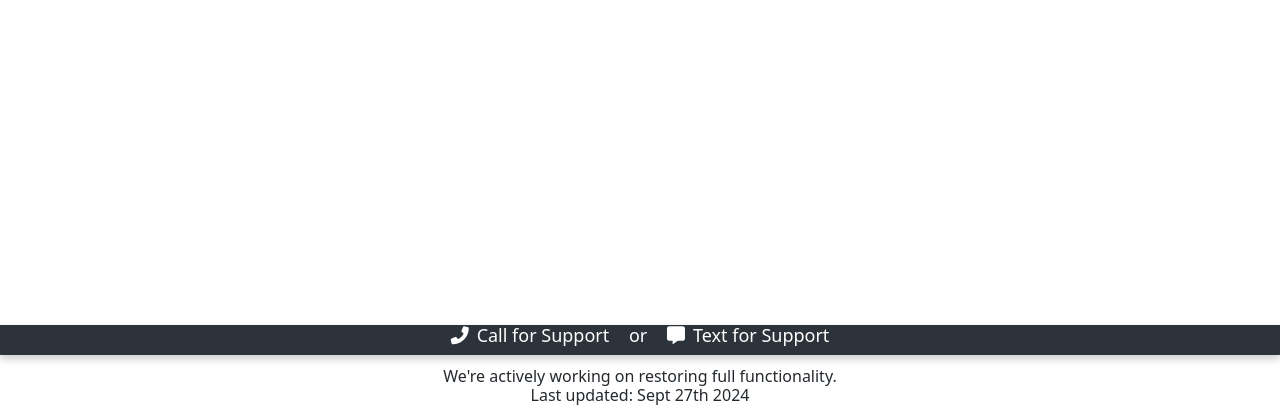
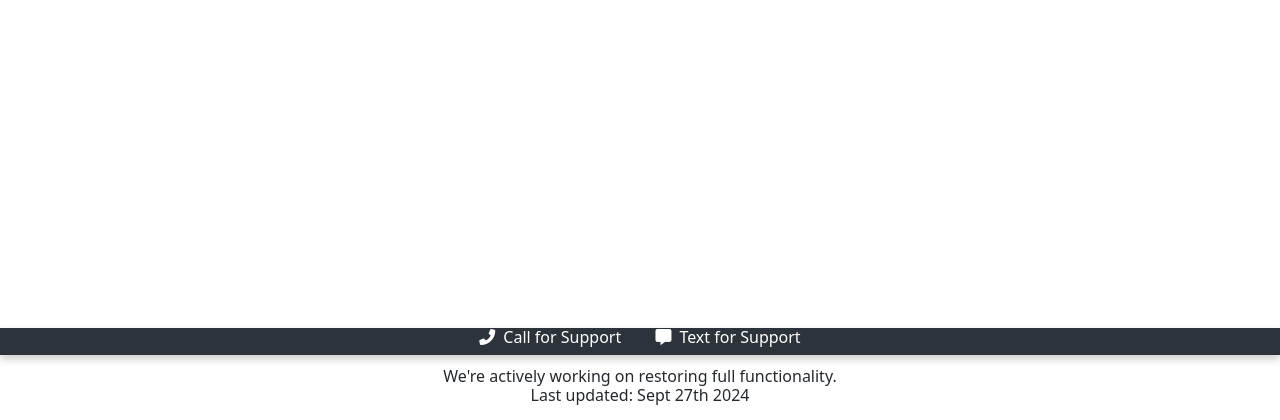
Before and after one commit to ujazishere/Cirrostrats-Django, a Django app: page / in a window 1280 px wide. Shown: the part 380-800 px from the top of the page. Run offline with Django 4.2, Linux system fonts and the light colour scheme; some libraries are stand-ins or nearby versions.

Commit message:
changes in footer

```diff
--- a/dj/dj_app/templates/home.html
+++ b/dj/dj_app/templates/home.html
@@ -48,11 +48,11 @@
 
 
     <div class="support" style="text-align: center;">
-        <h4 style="font-size: 18px;">
+        <h4 style="font-size: 16px;">
             <a href="tel:+12015099485" style="color: inherit; text-decoration: none; margin-right: 15px;">
                 <i class="fas fa-phone-alt" style="margin-right: 8px;"></i>Call for Support
             </a>
-            or
+
             <a href="sms:+12015099485" style="color: inherit; text-decoration: none; margin-left: 15px;">
                 <i class="fas fa-comment-alt" style="margin-right: 8px;"></i>Text for Support
             </a>
```
